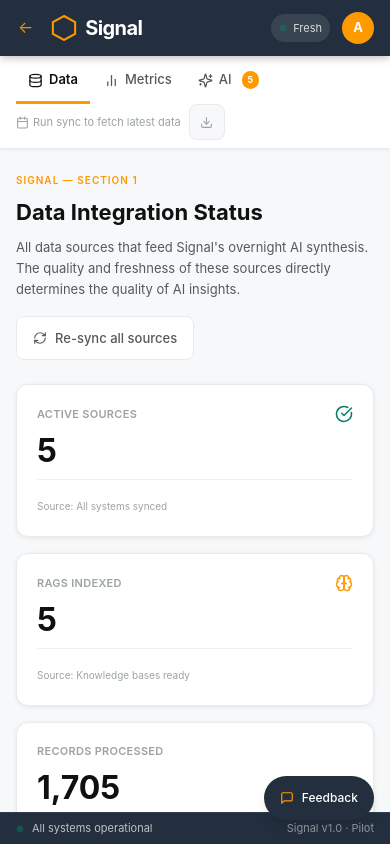
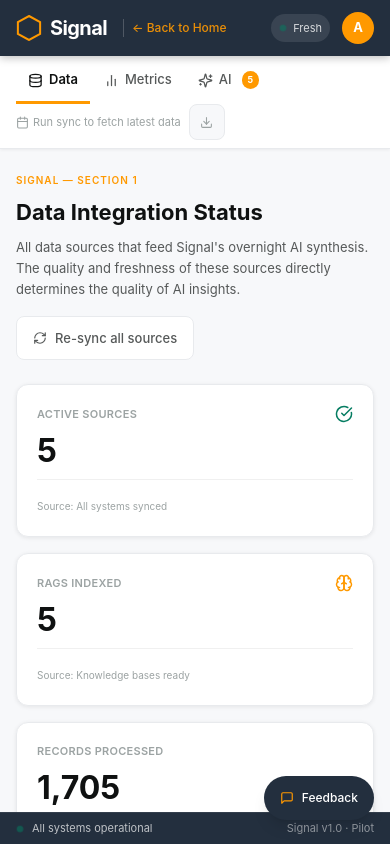
Before and after one commit to reagleai/signal, a React (Vite) app: page / in a window 390 px wide. Both pictures are taken after a click on the button "Explore the Prototype". Built offline with nearby package versions, Linux system fonts and the light colour scheme.

Commit message:
fix(nav): improve back to home navigation and mobile visibility

```diff
--- a/src/components/layout/Navbar.jsx
+++ b/src/components/layout/Navbar.jsx
@@ -8,18 +8,6 @@
         <header className="h-14 sm:h-16 bg-[#232F3E] px-4 sm:px-8 flex items-center justify-between shadow-[0_2px_8px_rgba(0,0,0,0.25)] flex-shrink-0 z-50">
             {/* Left group */}
             <div className="flex items-center gap-2 sm:gap-3">
-                {/* Back button */}
-                {onBackToLanding && (
-                    <button
-                        onClick={onBackToLanding}
-                        className="flex items-center gap-1 sm:gap-1.5 mr-1 sm:mr-2 px-1.5 py-1 -ml-1 rounded-md hover:bg-white/5 text-[#FF9900]/90 hover:text-[#FF9900] transition-colors cursor-pointer"
-                        aria-label="Back to Home"
-                    >
-                        <span className="text-[16px] leading-none mb-[2px]">←</span>
-                        <span className="hidden sm:inline text-[13px] font-medium">Back to Home</span>
-                    </button>
-                )}
-
                 {/* Hexagon logo */}
                 <svg width="26" height="26" viewBox="0 0 26 26" fill="none" xmlns="http://www.w3.org/2000/svg" aria-label="Signal logo" role="img">
                     <path
@@ -36,9 +24,15 @@
                 </span>
 
                 {/* Sub-label */}
-                <div className="hidden md:flex flex-col justify-center ml-1 border-l border-white/20 pl-3">
-                    <span className="text-[11px] text-white/60">Returns Discovery</span>
-                    <span className="text-[10px] text-white/50">Internal Tool</span>
+                <div className="flex flex-col justify-center ml-2 md:ml-1 border-l border-white/20 pl-2 md:pl-3">
+                    <span className="hidden md:block text-[11px] text-white/60">Returns Discovery</span>
+                    {onBackToLanding ? (
+                        <button onClick={onBackToLanding} className="text-[12px] md:text-[10px] text-[#FF9900]/90 hover:text-[#FF9900] transition-colors text-left cursor-pointer font-medium md:font-normal">
+                            ← Back to Home
+                        </button>
+                    ) : (
+                        <span className="hidden md:block text-[10px] text-white/50">Internal Tool</span>
+                    )}
                 </div>
             </div>
 
```
